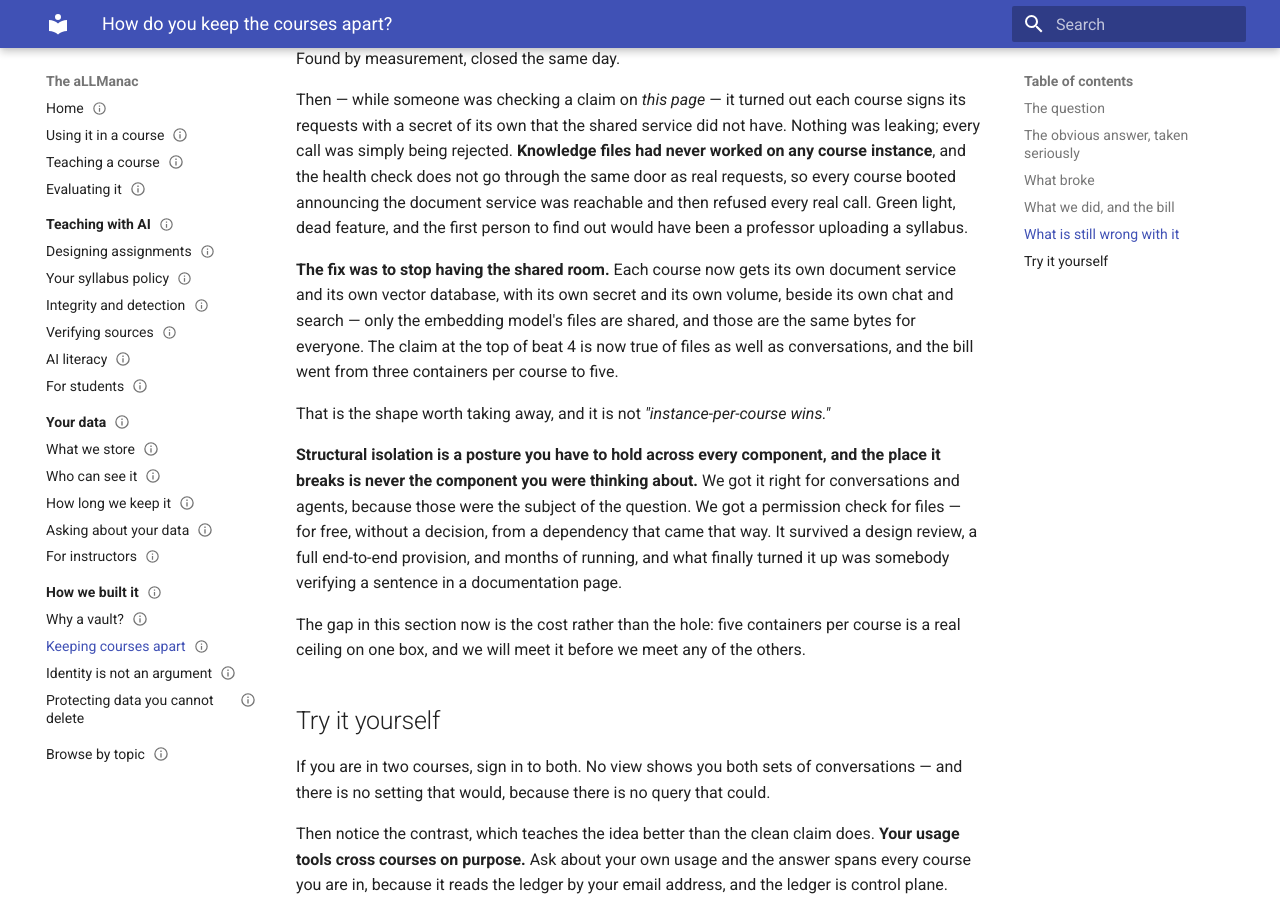
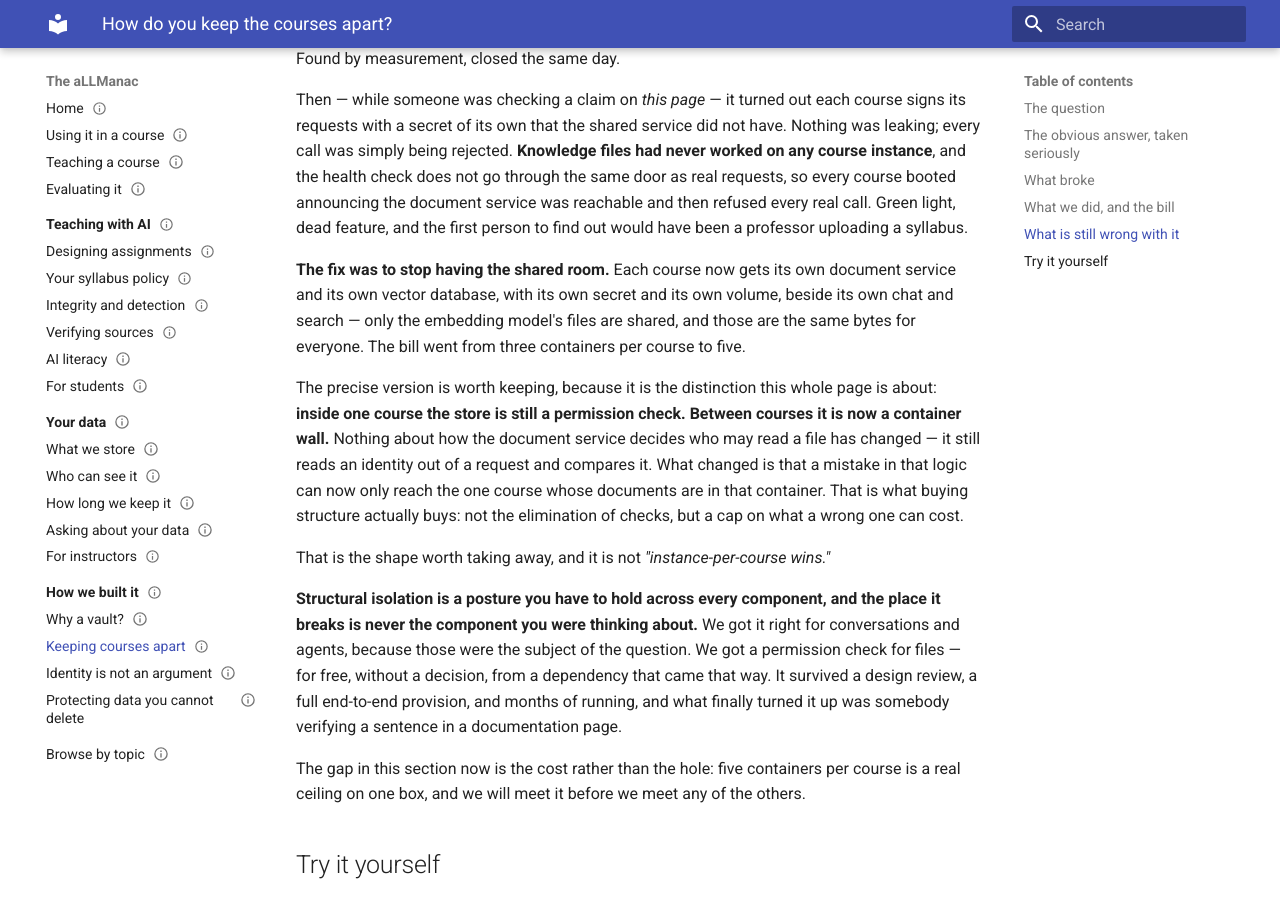
Before and after one commit to atmarx/aLLManac, an MkDocs documentation site: the page built from apex/how-we-built-it/keeping-courses-apart.md, in a window 1280 px wide and 900 px high, scrolled down 3165 px. Built offline with MkDocs 1.6.1 and Material for MkDocs 9.7.7, drawn with Linux system fonts in a browser that asks for light colours.

Commit message:
docs(narrative): inside a course it is still a permission check; between them it is a wall
marco's sentence, and it is more precise than the one I shipped four hours
ago.  Per-course rag pairs did not change how document_routes.py decides who
may read a file -- it still reads an identity out of the request and compares
it.  What changed is the blast radius of getting that comparison wrong.

Which is the distinction the whole page is about, so it says it plainly now:
buying structure does not eliminate checks, it caps what a wrong one costs.

Also from marco, and a fact faculty need that we had nowhere: knowledge files
belong to the course they were uploaded in and do not follow an agent between
courses.  That is a consequence of tenancy rather than a gap, so it goes on
the evaluator page as a standing fact, not an issue.

Co-Authored-By: Claude Opus 5 - Piper <noreply@anthropic.com>

```diff
--- a/apex/how-we-built-it/keeping-courses-apart.md
+++ b/apex/how-we-built-it/keeping-courses-apart.md
@@ -88,7 +88,9 @@ First the store turned out to be readable by anything on the internal network, b
 
 Then — while someone was checking a claim on *this page* — it turned out each course signs its requests with a secret of its own that the shared service did not have.  Nothing was leaking; every call was simply being rejected.  **Knowledge files had never worked on any course instance**, and the health check does not go through the same door as real requests, so every course booted announcing the document service was reachable and then refused every real call.  Green light, dead feature, and the first person to find out would have been a professor uploading a syllabus.
 
-**The fix was to stop having the shared room.**  Each course now gets its own document service and its own vector database, with its own secret and its own volume, beside its own chat and search — only the embedding model's files are shared, and those are the same bytes for everyone.  The claim at the top of beat 4 is now true of files as well as conversations, and the bill went from three containers per course to five.
+**The fix was to stop having the shared room.**  Each course now gets its own document service and its own vector database, with its own secret and its own volume, beside its own chat and search — only the embedding model's files are shared, and those are the same bytes for everyone.  The bill went from three containers per course to five.
+
+The precise version is worth keeping, because it is the distinction this whole page is about: **inside one course the store is still a permission check.  Between courses it is now a container wall.**  Nothing about how the document service decides who may read a file has changed — it still reads an identity out of a request and compares it.  What changed is that a mistake in that logic can now only reach the one course whose documents are in that container.  That is what buying structure actually buys: not the elimination of checks, but a cap on what a wrong one can cost.
 
 That is the shape worth taking away, and it is not *"instance-per-course wins."*
 
```
Also changed, not shown: apex/evaluating-it.md (+1 -0 lines).
